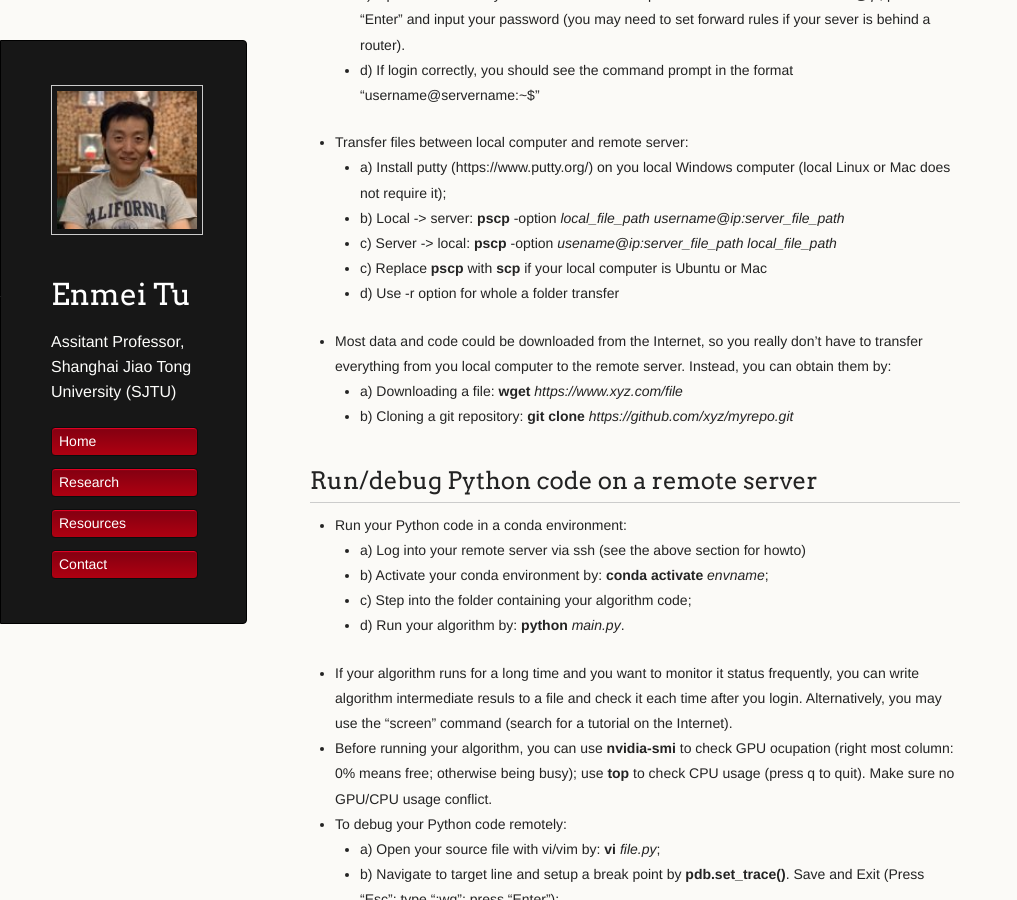
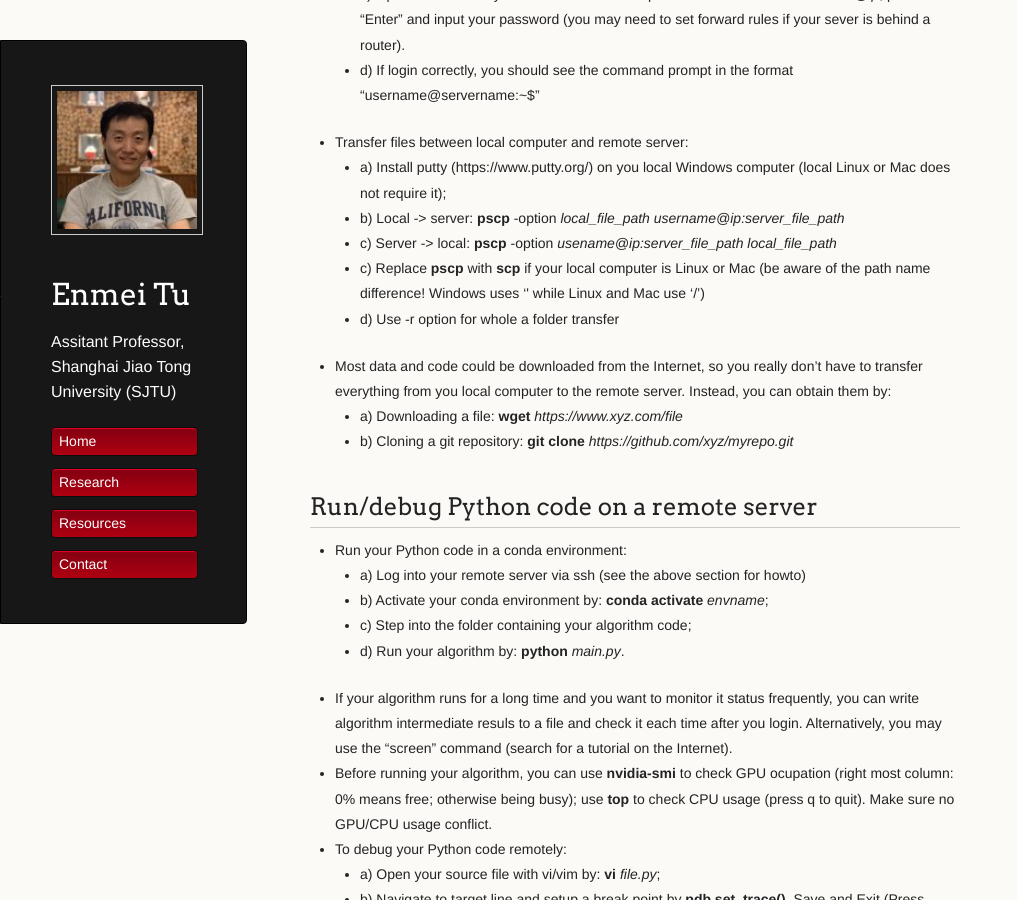
Before and after one commit to hellotem/enmeitu.github.io, a Jekyll site: the page built from resource/linux.md, in a window 1280 px wide and 900 px high, scrolled down 1750 px. Shown: the whole window, without its empty margins (0-1017 px from the left). Built offline with Jekyll 4.4.1, drawn with Linux system fonts in a browser that asks for light colours; our own code applies the rules of GitHub Pages for plain Markdown files.

Commit message:
Update linux.md

```diff
--- a/resource/linux.md
+++ b/resource/linux.md
@@ -62,7 +62,7 @@ With conda, you can quickly create a virtual environment and install specific ve
   - a) Install putty (https://www.putty.org/) on you local Windows computer (local Linux or Mac does not require it);
   - b) Local -> server: **pscp** -option _local_file_path username@ip:server_file_path_
   - c) Server -> local: **pscp** -option _usename@ip:server_file_path local_file_path_
-  - c) Replace **pscp** with **scp** if your local computer is Ubuntu or Mac
+  - c) Replace **pscp** with **scp** if your local computer is Linux or Mac (be aware of the path name difference! Windows uses '\' while Linux and Mac use '/')
   - d) Use -r option for whole a folder transfer
 * Most data and code could be downloaded from the Internet, so you really don't have to transfer everything from you local computer to the remote server. Instead, you can obtain them by:
   - a) Downloading a file: **wget** _https://www.xyz.com/file_
```
